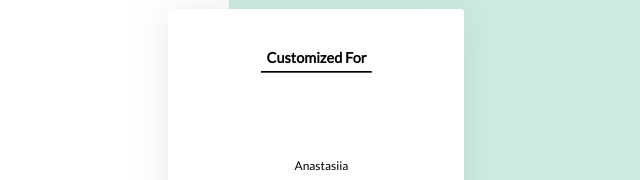
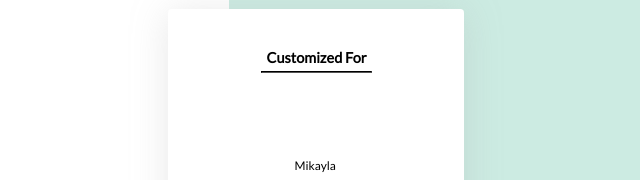
Before and after one commit to AnastasiiaKoidan/Portfolio, a plain HTML site: page index.html in a window 1280 px wide. Shown: the part 3974-4154 px from the top of the page, 107-747 px from the left. Drawn offline with nearby package versions, Linux system fonts and the light colour scheme.

Commit message:
changed html

```diff
--- a/index.html
+++ b/index.html
@@ -118,7 +118,7 @@
             <p id="customized_for">Customized For</p>
             <hr id="line">
               <div class="circle"><div class="card_image"></div></div>
-              <p id="name">Anastasiia</p>
+              <p id="name">Mikayla</p>
 
             </div>
 
```
